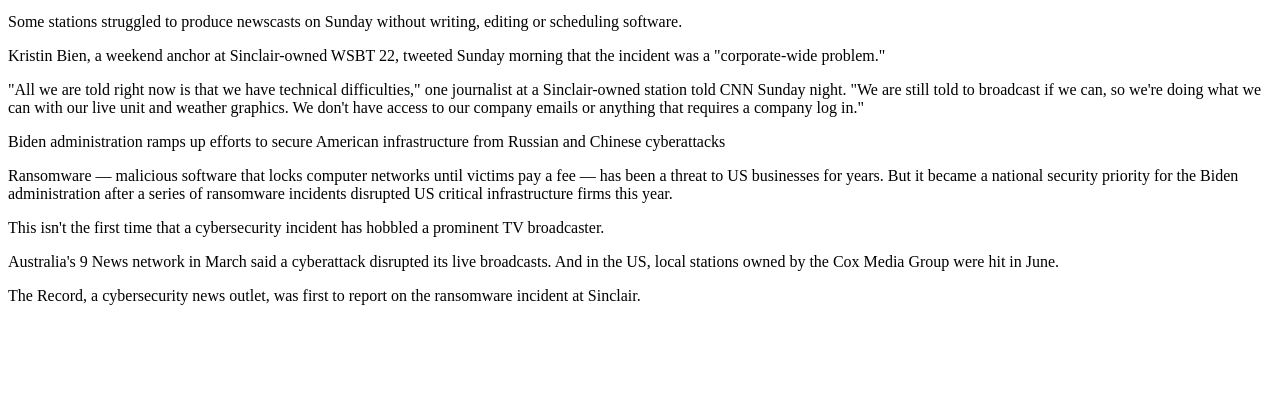
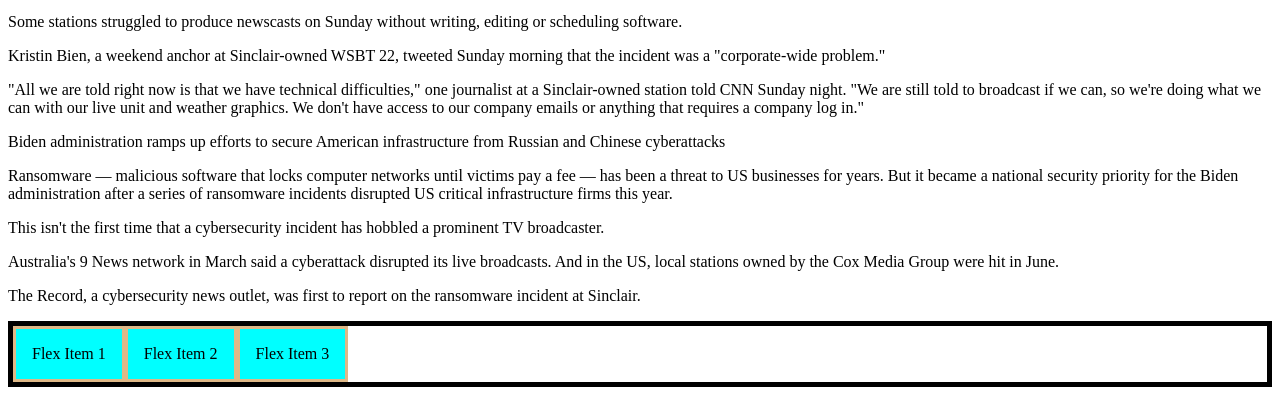
Before and after one commit to emilybosco/ist263, a plain HTML site: page classnotes/week8-floats/week8notes_floats.html in a window 1280 px wide. Shown: the part 817-1212 px from the top of the page. Before the commit the page ends 1138 px from the top, so only its background shows below. Drawn offline with Linux system fonts and the light colour scheme.

Commit message:
Update week8notes_floats.html

```diff
--- a/classnotes/week8-floats/week8notes_floats.html
+++ b/classnotes/week8-floats/week8notes_floats.html
@@ -14,6 +14,12 @@
                 padding: 0 0 1em 1em;
             }
             .clearfloat {clear:both;}
+
+            .outercontainer {display: flex; border: 5px solid black;}
+            .outercontainer div {background-color: aqua; padding: 1em; border: 3px solid burlywood;}
+
+
+
         </style>
     </head>
     <body>
@@ -46,6 +52,13 @@
         <p>Australia's 9 News network in March said a cyberattack disrupted its live broadcasts. And in the US, local stations owned by the Cox Media Group were hit in June.</p>
         <p>The Record, a cybersecurity news outlet, was first to report on the ransomware incident at Sinclair.</p>
 
+<!-- Flexbox-->
+        <div class="outercontainer">
+            <div>Flex Item 1</div>
+            <div>Flex Item 2</div>
+            <div>Flex Item 3</div>
+        </div>
+
 
     </body>
 </html>
```
